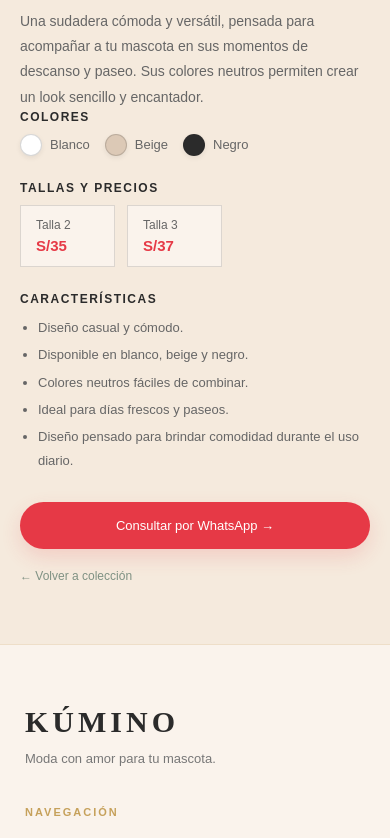
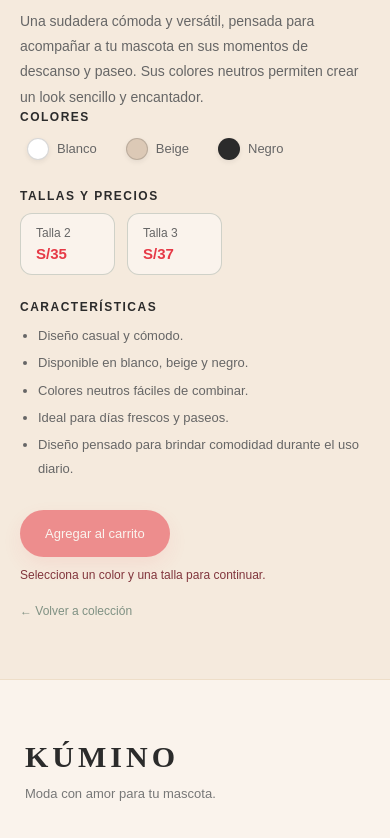
Before and after one commit to kumino30112024/kumino-web, a plain HTML site: page MACHOS/sudadera-de-mimos.html in a window 390 px wide. Shown: the part 640-1478 px from the top of the page. Drawn offline with Linux system fonts and the light colour scheme.

Commit message:
Refactor HTML structure and add interactivity

```diff
--- a/MACHOS/sudadera-de-mimos.html
+++ b/MACHOS/sudadera-de-mimos.html
@@ -1,221 +1,190 @@
 <!DOCTYPE html>
+
 <html lang="es">
 <head>
-    <meta charset="UTF-8">
-    <meta name="viewport" content="width=device-width, initial-scale=1.0">
-
+<meta charset="utf-8"/>
+<meta content="width=device-width, initial-scale=1.0" name="viewport"/>
 <title>Sudadera de Mimos | KÚMINO</title>
-
-    <link rel="stylesheet" href="../style.css">
-</head>
-
+<link href="../style.css" rel="stylesheet"/>
+<style>
+/* Selección de variantes para carrito KÚMINO */
+.tallas-precios > div[data-kumino-size] { cursor:pointer; border:1px solid rgba(127,145,131,.35); border-radius:12px; transition:border-color .2s ease,background .2s ease,box-shadow .2s ease,transform .2s ease; }
+.tallas-precios > div[data-kumino-size]:hover { border-color:#526B50; transform:translateY(-2px); }
+.tallas-precios > div.kumino-selected { border:2px solid #526B50; background:rgba(255,245,238,.96); box-shadow:0 4px 13px rgba(50,70,48,.12); }
+.tallas-precios > div[data-kumino-soldout="true"] { opacity:.48; cursor:not-allowed; }
+.color-opcion[data-kumino-color] { cursor:pointer; border-radius:18px; padding:4px 7px; transition:background .2s ease,outline .2s ease; }
+.color-opcion.kumino-color-selected { outline:2px solid #526B50; outline-offset:2px; background:rgba(255,255,255,.45); }
+.btn-comprar-producto[data-kumino-add] { border:0; cursor:pointer; }
+.btn-comprar-producto[data-kumino-add]:disabled { opacity:.52; cursor:not-allowed; }
+.kumino-selection-status { display:block; min-height:18px; margin-top:9px; color:#81363d; font-size:12px; line-height:1.5; }
+</style></head>
 <body>
-
 <header class="header">
 <div class="nav-container">
-
-            <a href="../index.html" class="logo">
+<a class="logo" href="../index.html">
                 KÚMINO
             </a>
-
 <nav class="navbar">
 <a href="../index.html">Inicio</a>
-                <a href="machos.html" class="activo">Machos</a>
+<a class="activo" href="machos.html">Machos</a>
 </nav>
-
-            <a href="#contacto" class="btn-contacto">
+<a class="btn-contacto" href="#contacto">
                 Contacto
             </a>
-
 </div>
 </header>
-
-
 <main class="producto-detalle-pagina">
-
 <div class="producto-detalle-container">
-
 <div class="producto-detalle-imagen">
-                <img
-                    src="../IMAGENES/Sudadera de Mimos.jpg"
-                    alt="Sudadera de Mimos para mascotas"
-                >
+<img alt="Sudadera de Mimos para mascotas" src="../IMAGENES/Sudadera de Mimos.jpg"/>
 </div>
-
-
 <div class="producto-detalle-contenido">
-
 <span class="producto-detalle-categoria">
                     COLECCIÓN MACHOS
                 </span>
-
 <h1>
                     Sudadera de Mimos
                 </h1>
-
 <p class="producto-detalle-descripcion">
                     Una sudadera cómoda y versátil, pensada para
                     acompañar a tu mascota en sus momentos de descanso
                     y paseo. Sus colores neutros permiten crear un
                     look sencillo y encantador.
                 </p>
-
-
 <div class="producto-detalle-seccion">
-
 <h3>Colores</h3>
-
 <div class="colores-producto">
-
-                        <div class="color-opcion">
+<div aria-pressed="false" class="color-opcion" data-kumino-color="Blanco" role="button" tabindex="0">
 <span class="color-circulo color-blanco"></span>
 <span>Blanco</span>
 </div>
-
-                        <div class="color-opcion">
+<div aria-pressed="false" class="color-opcion" data-kumino-color="Beige" role="button" tabindex="0">
 <span class="color-circulo color-beige"></span>
 <span>Beige</span>
 </div>
-
-                        <div class="color-opcion">
+<div aria-pressed="false" class="color-opcion" data-kumino-color="Negro" role="button" tabindex="0">
 <span class="color-circulo color-negro"></span>
 <span>Negro</span>
 </div>
-
 </div>
-
 </div>
-
-
 <div class="producto-detalle-seccion">
-
 <h3>Tallas y precios</h3>
-
 <div class="tallas-precios">
-
-                        <div>
+<div aria-pressed="false" data-kumino-size="2" data-kumino-soldout="false" data-promo-price="35" data-regular-price="35" role="button" tabindex="0">
 <span>Talla 2</span>
 <strong>S/35</strong>
 </div>
-
-                        <div>
+<div aria-pressed="false" data-kumino-size="3" data-kumino-soldout="false" data-promo-price="37" data-regular-price="37" role="button" tabindex="0">
 <span>Talla 3</span>
 <strong>S/37</strong>
 </div>
-
 </div>
-
 </div>
-
-
 <div class="producto-detalle-seccion">
-
 <h3>Características</h3>
-
 <ul class="producto-caracteristicas">
-
 <li>
                             Diseño casual y cómodo.
                         </li>
-
 <li>
                             Disponible en blanco, beige y negro.
                         </li>
-
 <li>
                             Colores neutros fáciles de combinar.
                         </li>
-
 <li>
                             Ideal para días frescos y paseos.
                         </li>
-
 <li>
                             Diseño pensado para brindar comodidad
                             durante el uso diario.
                         </li>
-
 </ul>
-
 </div>
-
-
-                <a
-                    href="https://wa.me/51940151463?text=Hola%20K%C3%9AMINO%2C%20quiero%20consultar%20por%20la%20Sudadera%20de%20Mimos."
-                    class="btn-comprar-producto"
-                    target="_blank"
-                >
-                    Consultar por WhatsApp →
-                </a>
-
-
-                <a href="machos.html" class="volver-coleccion">
+<button class="btn-comprar-producto" data-category="Machos" data-image="../IMAGENES/Sudadera de Mimos.jpg" data-kumino-add="" data-product-id="sudadera-de-mimos" data-product-name="Sudadera de Mimos" disabled="disabled" type="button">Agregar al carrito</button><span aria-live="polite" class="kumino-selection-status">Selecciona una talla y un color para continuar.</span>
+<a class="volver-coleccion" href="machos.html">
                     ← Volver a colección
                 </a>
-
 </div>
-
 </div>
-
 </main>
-
-
 <footer class="footer-kumino">
-
 <div class="footer-container">
-
 <div class="footer-marca">
 <h2>KÚMINO</h2>
-
 <p>
                     Moda con amor para tu mascota.
                 </p>
 </div>
-
-
 <div class="footer-enlaces">
-
 <h3>Navegación</h3>
-
 <a href="../index.html">Inicio</a>
 <a href="machos.html">Machos</a>
-
 </div>
-
-
 <div class="footer-contacto">
-
 <h3>Contáctanos</h3>
-
-                <a
-                    href="https://wa.me/51940151463"
-                    target="_blank"
-                >
+<a href="https://wa.me/51940151463" target="_blank">
                     WhatsApp
                 </a>
-
 <span>
                     Envíos a todo el Perú
                 </span>
-
 </div>
-
 </div>
-
-
 <div class="footer-bottom">
-
 <p>
                 © 2026 KÚMINO. Todos los derechos reservados.
             </p>
-
 <span>
                 Moda con amor para tu mascota
             </span>
-
 </div>
-
 </footer>
-
-</body>
+<script>
+(() => {
+  'use strict';
+  const add = document.querySelector('[data-kumino-add]');
+  if (!add) return;
+  const sizeCards = Array.from(document.querySelectorAll('.tallas-precios > div[data-kumino-size]'));
+  const colorOptions = Array.from(document.querySelectorAll('.color-opcion[data-kumino-color]'));
+  const status = document.querySelector('.kumino-selection-status');
+  let selectedSize = null;
+  let selectedColor = colorOptions.length === 1 ? colorOptions[0].dataset.kuminoColor : null;
+  function update() {
+    const ready = Boolean(selectedSize && selectedColor);
+    add.disabled = !ready;
+    if (ready) {
+      add.dataset.size = selectedSize.size;
+      add.dataset.regularPrice = selectedSize.regular;
+      add.dataset.promoPrice = selectedSize.promo;
+      add.dataset.color = selectedColor;
+      status.textContent = `Seleccionado: Talla ${selectedSize.size} · ${selectedColor} · S/ ${Number(selectedSize.promo).toFixed(2)}`;
+    } else if (!selectedSize && !selectedColor) status.textContent = 'Selecciona un color y una talla para continuar.';
+    else if (!selectedColor) status.textContent = 'Selecciona un color para continuar.';
+    else status.textContent = 'Selecciona una talla para continuar.';
+  }
+  sizeCards.forEach(card => {
+    card.addEventListener('click', () => {
+      if (card.dataset.kuminoSoldout === 'true') return;
+      sizeCards.forEach(item => { item.classList.remove('kumino-selected'); item.setAttribute('aria-pressed','false'); });
+      card.classList.add('kumino-selected'); card.setAttribute('aria-pressed','true');
+      selectedSize = { size: card.dataset.kuminoSize, regular: card.dataset.regularPrice, promo: card.dataset.promoPrice };
+      update();
+    });
+    card.addEventListener('keydown', event => { if ((event.key==='Enter'||event.key===' ') && card.tagName!=='BUTTON') { event.preventDefault(); card.click(); } });
+  });
+  colorOptions.forEach(option => {
+    option.addEventListener('click', () => {
+      selectedColor = option.dataset.kuminoColor;
+      colorOptions.forEach(item => { item.classList.toggle('kumino-color-selected',item===option); item.setAttribute('aria-pressed',String(item===option)); });
+      update();
+    });
+    option.addEventListener('keydown', event => { if ((event.key==='Enter'||event.key===' ') && option.tagName!=='BUTTON') { event.preventDefault(); option.click(); } });
+  });
+  if (colorOptions.length === 1) { colorOptions[0].classList.add('kumino-color-selected'); colorOptions[0].setAttribute('aria-pressed','true'); }
+  update();
+})();
+</script>
+<script src="../kumino-cart.js"></script></body>
 </html>
```
Lines whose indentation alone changed are shown as unchanged.
